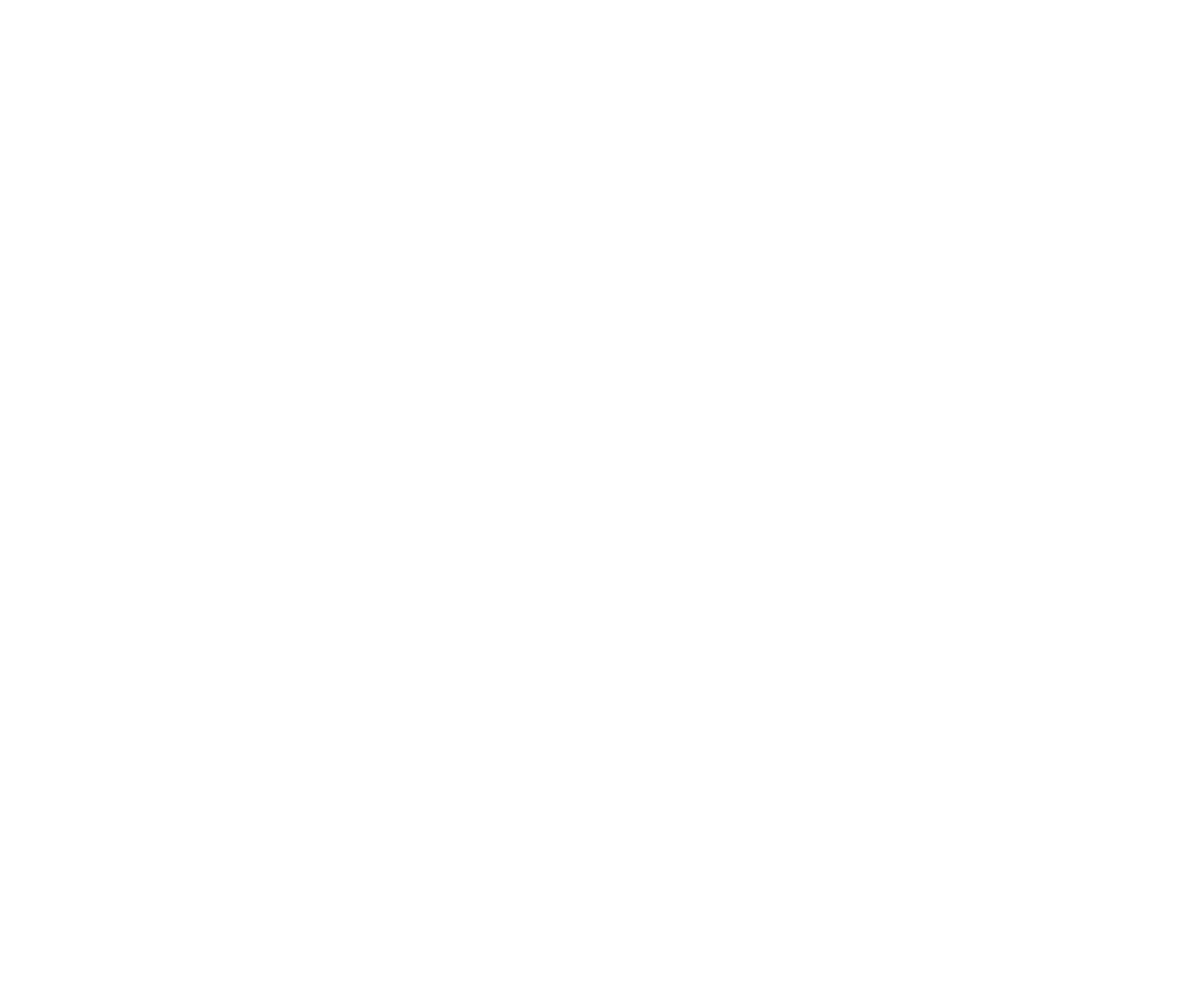
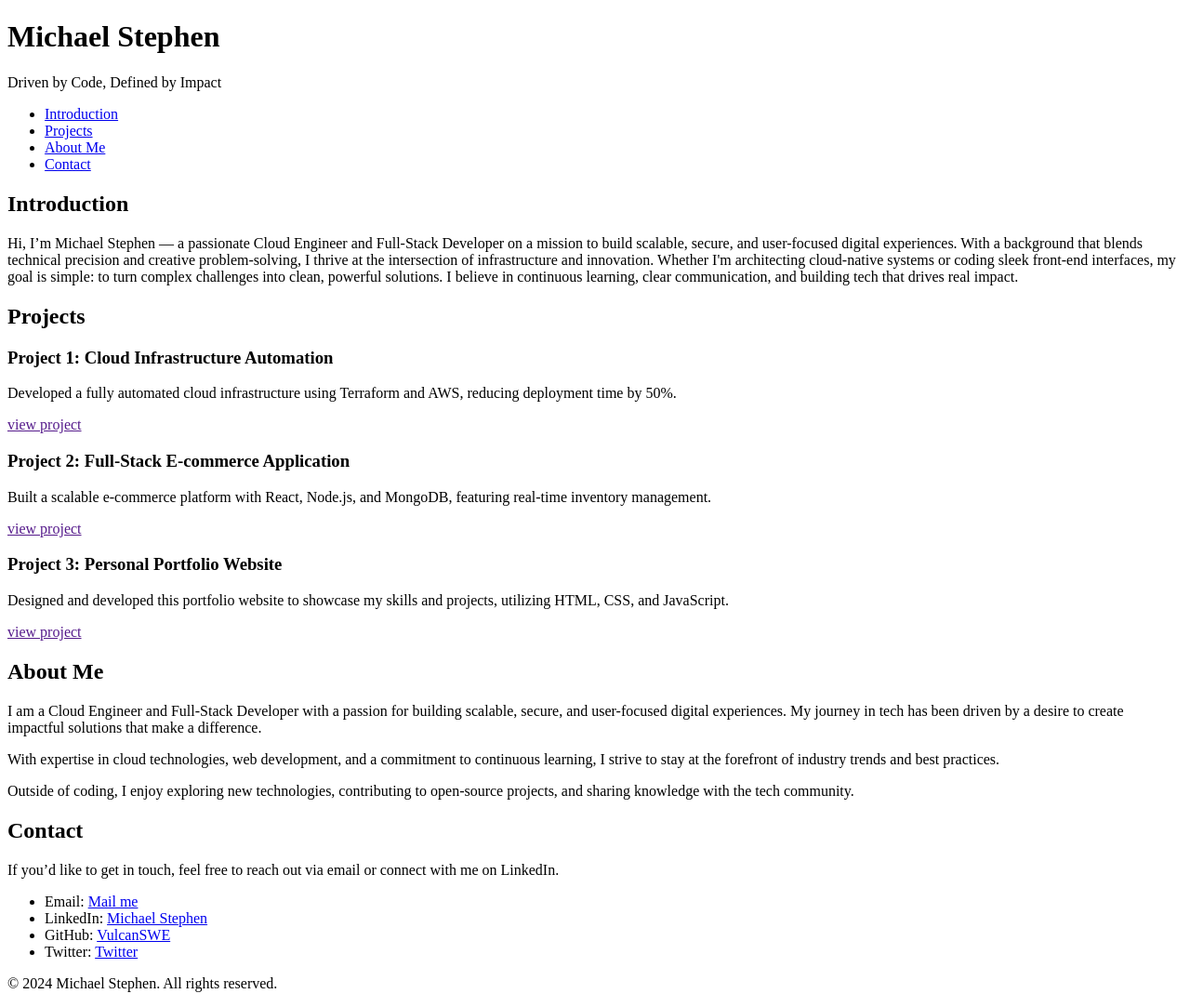
Before and after one commit to VulcanSWE/My_First_Portfolio, a plain HTML site: page portfolio/index.html in a window 1280 px wide. Shown: the whole page at 93% size. Before the commit the page ends 800 px from the top, so only its background shows below. Drawn offline with Linux system fonts and the light colour scheme.

Commit message:
added my portfolio page

```diff
--- a/portfolio/index.html
+++ b/portfolio/index.html
@@ -1,11 +1,99 @@
 <!DOCTYPE html>
 <html lang="en">
+
 <head>
     <meta charset="UTF-8">
     <meta name="viewport" content="width=device-width, initial-scale=1.0">
-    <title>Document</title>
+    <title> Michael Stephen - Personal Portfolio</title>
 </head>
+
 <body>
+    <header>
+        <h1>Michael Stephen</h1>
+        <p>Driven by Code, Defined by Impact</p>
+    </header>
+    <nav>
+        <ul>
+            <li><a href="#introduction">Introduction</a> </li>
+            <li><a href="#project">Projects</a> </li>
+            <li><a href="#about">About Me</li>
+            <li><a href="#contact">Contact</a> </li>
+        </ul>
+    </nav>
 
+    <section>
+        <Section id="introduction">
+            <h2>Introduction</h2>
+
+            <article>
+                <p>
+                    Hi, I’m Michael Stephen — a passionate Cloud Engineer and Full-Stack Developer on a mission
+                    to build scalable, secure, and user-focused digital experiences. With a background that blends
+                    technical precision and creative problem-solving, I thrive at the intersection of infrastructure and
+                    innovation.
+                    Whether I'm architecting cloud-native systems or coding sleek front-end interfaces, my goal is
+                    simple: to turn complex challenges into clean, powerful solutions. I believe in continuous learning,
+                    clear communication, and building tech that drives real impact.
+                </p>
+            </article>
+        </Section>
+
+        <section id="Projects">
+            <h2>Projects</h2>
+            <article>
+                <article class="project">
+                    <h3>Project 1: Cloud Infrastructure Automation</h3>
+                    <p>Developed a fully automated cloud infrastructure using Terraform and AWS, reducing deployment
+                        time by 50%.</p>
+                    <a href="">view project</a>
+                </article>
+                <article class="project">
+                    <h3>Project 2: Full-Stack E-commerce Application</h3>
+                    <p>Built a scalable e-commerce platform with React, Node.js, and MongoDB, featuring real-time
+                        inventory management.</p>
+                    <a href="">view project</a>
+                </article>
+
+                <article class="project">
+                    <h3>Project 3: Personal Portfolio Website</h3>
+                    <p>Designed and developed this portfolio website to showcase my skills and projects, utilizing HTML,
+                        CSS, and JavaScript.</p>
+                    <a href="">view project</a>
+                </article>
+            </article>
+        </section>
+
+        <section id="about">
+            <h2>About Me</h2>
+            <article>
+                <p>
+                    I am a Cloud Engineer and Full-Stack Developer with a passion for building scalable, secure, and
+                    user-focused digital experiences. My journey in tech has been driven by a desire to create impactful
+                    solutions that make a difference.
+                </p>
+                <p>
+                    With expertise in cloud technologies, web development, and a commitment to continuous learning, I
+                    strive to stay at the forefront of industry trends and best practices.
+                </p>
+                <p>
+                    Outside of coding, I enjoy exploring new technologies, contributing to open-source projects, and
+                    sharing knowledge with the tech community.
+            </article>
+        </section>
+        <section id="contact">
+            <h2>Contact</h2>
+            <article>
+                <p>If you’d like to get in touch, feel free to reach out via email or connect with me on LinkedIn.</p>
+                <ul>
+                    <li>Email: <a href="mailto:Stephen2000michael@gmail.com" target="_blank">Mail me </a> </li>
+                    <li> LinkedIn: <a href="https://www.linkedin.com/in/stephen-michael001/" target="_blank">Michael Stephen</a></li>
+                    <li>GitHub: <a href="https://github.com/VulcanSWE/" target="_blank"> VulcanSWE </a> </li>
+                    <li>Twitter: <a href="https://x.com/Vulcan_SWE" target="_blank">Twitter</a></li>
+                </ul>
+    </section>
+    <footer>
+        <p>&copy; 2024 Michael Stephen. All rights reserved.</p>
+    </footer>
 </body>
+
 </html>
```
